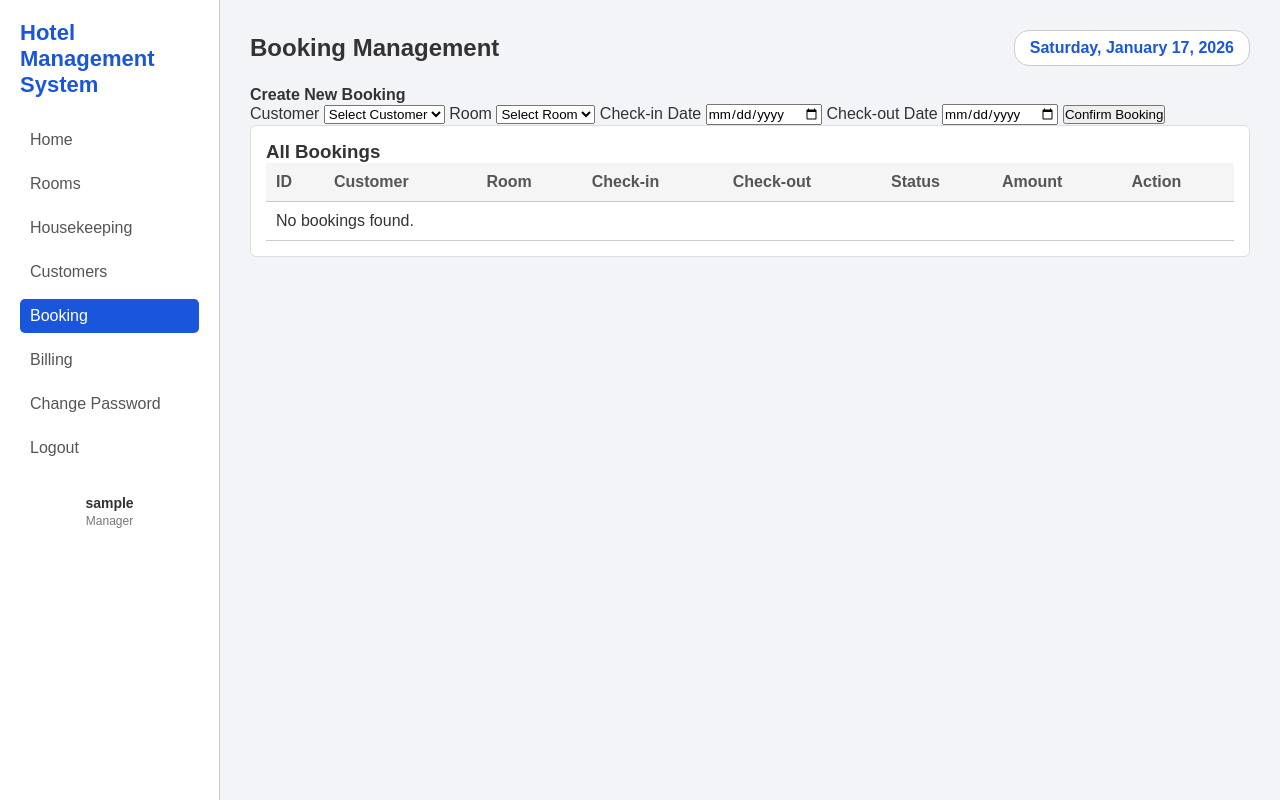
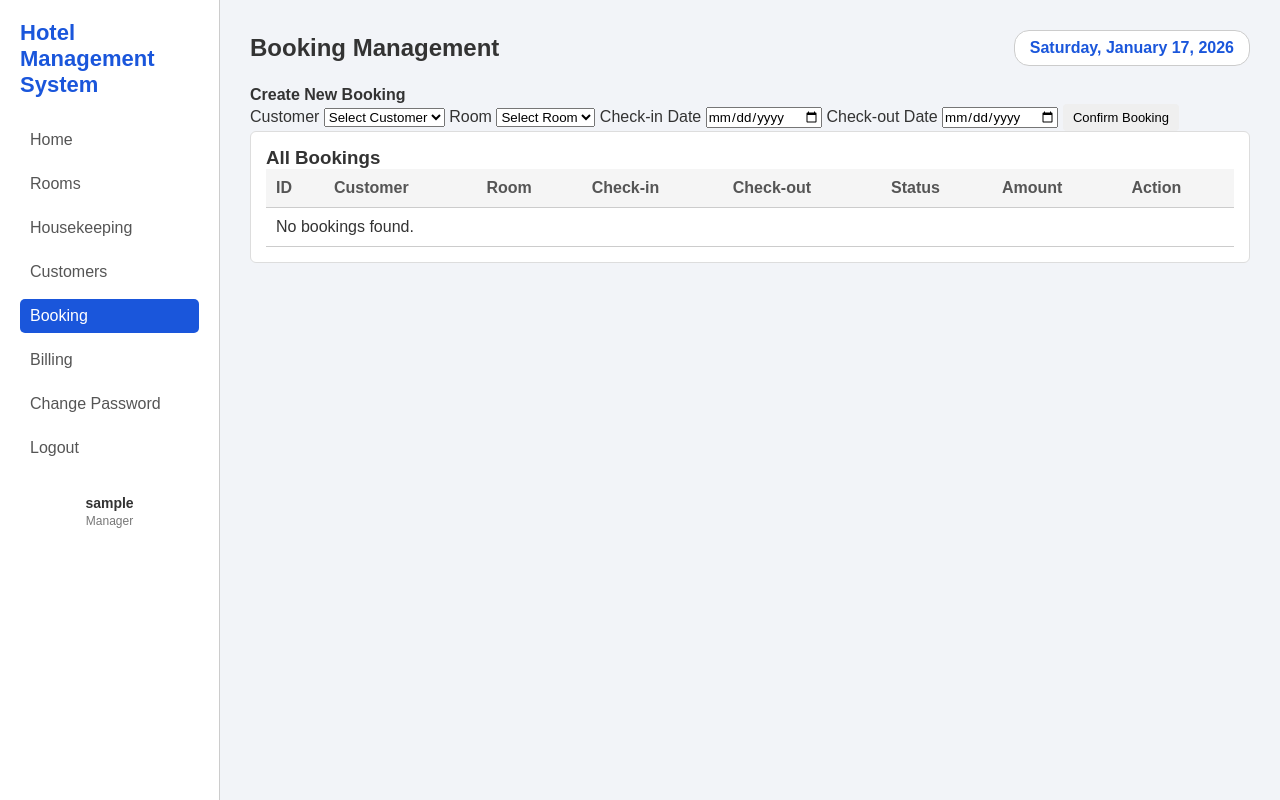
Before and after one commit to fahimaislam2022/Hotel-Management-System, a PHP site: page /WEB/booking.php in a window 1280 px wide. Run offline with PHP 8.4, Linux system fonts and the light colour scheme; the visitor is signed in with stand-in values (Sample User, id 1); data that the repository does not hold is empty.

Commit message:
adding css to booking

```diff
--- /dev/null
+++ b/PROJECT/ADMIN/CSS/booking.css
@@ -0,0 +1,7 @@
+.btn {
+    padding: 6px 10px;
+    border: none;
+    border-radius: 4px;
+    font-size: 13px;
+    cursor: pointer;
+}
--- a/PROJECT/ADMIN/VIEW/booking.php
+++ b/PROJECT/ADMIN/VIEW/booking.php
@@ -10,6 +10,7 @@ include("../CONTROL/booking_data.php");
 <head>
     <title>HMS Booking</title>
     <link rel="stylesheet" href="../CSS/dashboard.css">
+    <link rel="stylesheet" href="../CSS/booking.css">
 </head>
 <body>
 
```
